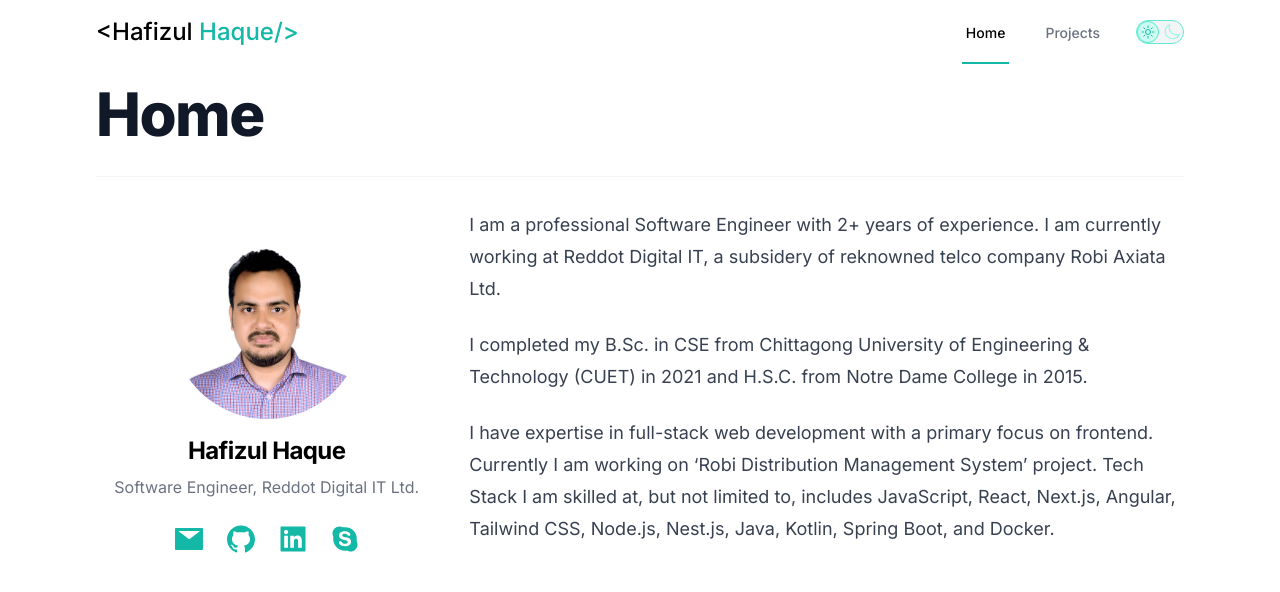
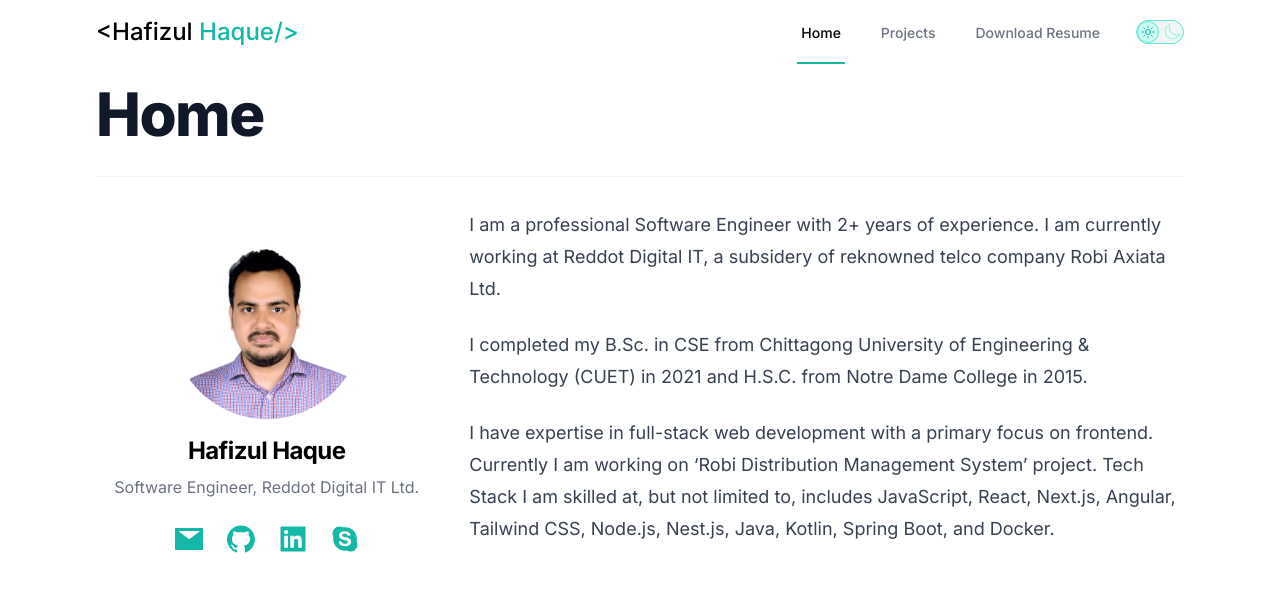
Before and after one commit to HafizulHaque/hafizulhaque.github.io, a Next.js app: page / in a window 1280 px wide. Shown: the top 592 px of the page. Built offline with nearby package versions, Linux system fonts and the light colour scheme.

Commit message:
Download Resume option added

```diff
--- a/app/components/Navbar.tsx
+++ b/app/components/Navbar.tsx
@@ -4,6 +4,7 @@
 import Link from "next/link"
 import { usePathname } from "next/navigation"
 import ThemeButton from "./ThemeButton"
+// import Resume from '@/public/Hafizul-Haque-Reddot-CUET.pdf'
 
 const Navbar = () => {
 
@@ -39,6 +40,12 @@
                       { item.label }
                     </Link>
                   ))}
+                  <a
+                    target="_blank"
+                    className="border-transparent text-gray-500 hover:text-gray-600 dark:text-gray-300 dark:hover:text-white inline-flex items-center px-1 pt-1 border-b-2 text-sm font-medium"
+                    href="./Hafizul-Haque-Reddot-CUET.pdf"
+                    download="Hafizul_Haque_Reddot_CUET_Resume.pdf"
+                    rel="noreferrer">Download Resume</a>
                   <ThemeButton/>
                 </div>
               </div>
@@ -82,6 +89,12 @@
                   { item.label }
                 </Link>
               ))}
+                <a
+                  target="_blank"
+                  className='border-transparent text-gray-500 hover:bg-gray-50 hover:border-gray-300 hover:text-white block pl-3 pr-4 py-2 dark:hover:bg-gray-700 border-l-4 text-base font-medium dark:text-white'
+                  href="./Hafizul-Haque-Reddot-CUET.pdf"
+                  download="Hafizul_Haque_Reddot_CUET_Resume.pdf"
+                  rel="noreferrer">Download Resume</a>
             </div>
           </Disclosure.Panel>
         </>
```
Also changed, not shown: 1 other file (tests, documents, lock files or other folders).
